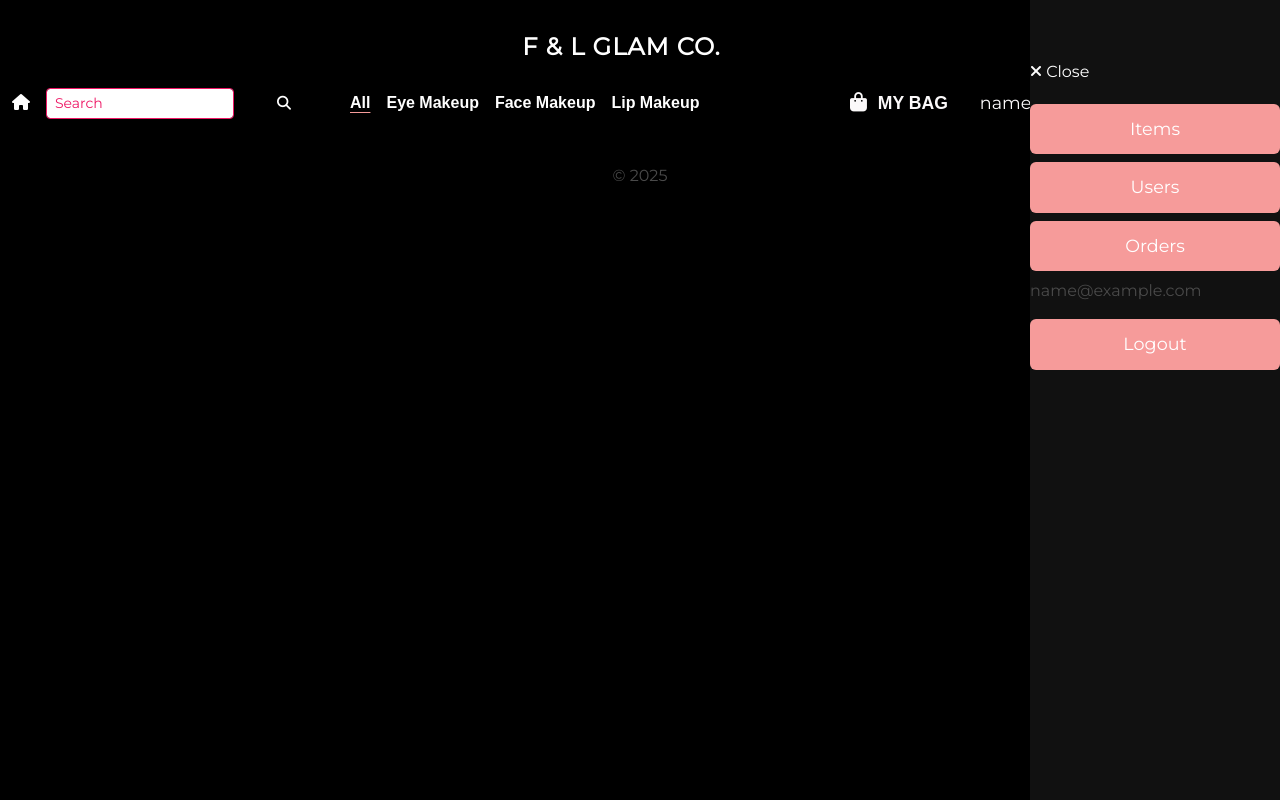
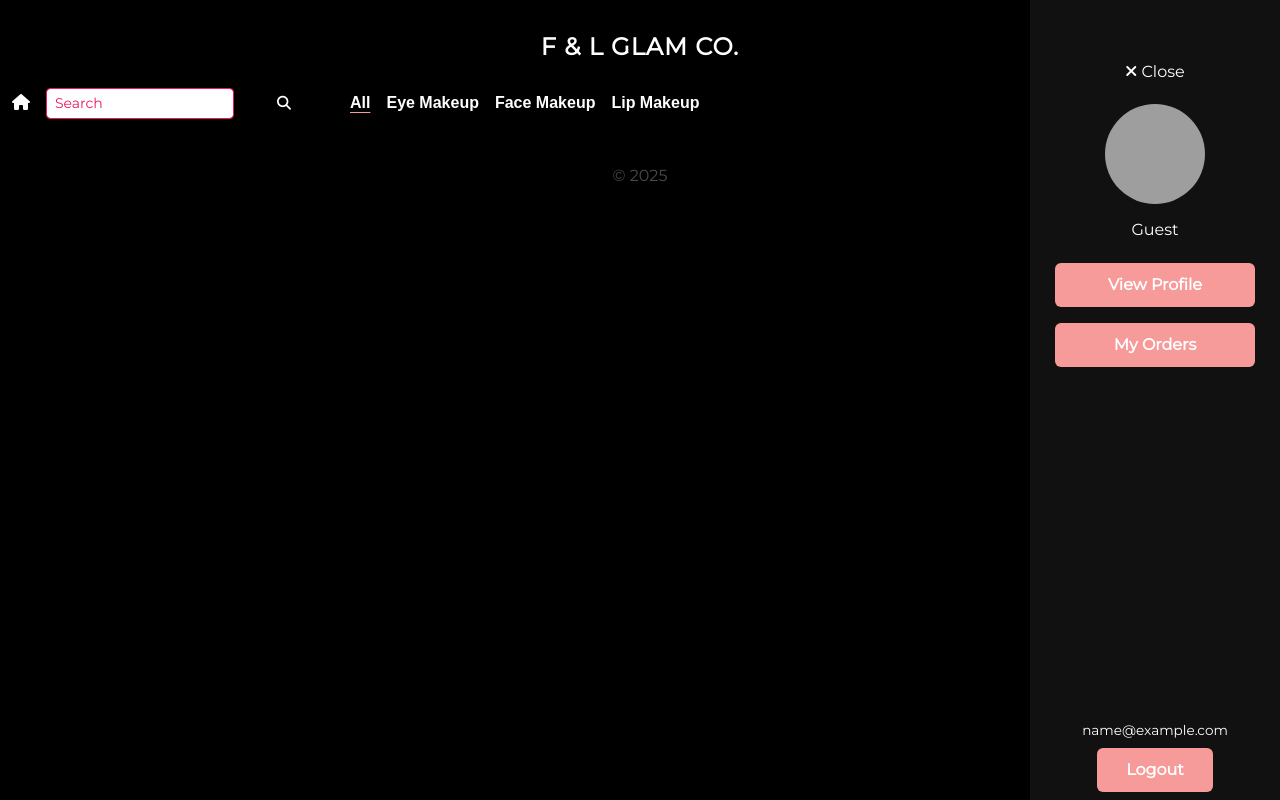
Before and after one commit to fritzabcdefg/F-GlamCo_2025_php, a PHP site: page /index.php in a window 1280 px wide, after a click on "Close". Run offline with PHP 8.4, Linux system fonts and the light colour scheme; the visitor is signed in with stand-in values (Sample User, id 1); data that the repository does not hold is empty; some libraries are stand-ins or nearby versions; grey boxes are pictures that could not be loaded.

Commit message:
sidebar upd

```diff
--- a/includes/header.php
+++ b/includes/header.php
@@ -19,34 +19,48 @@ if (session_status() === PHP_SESSION_NONE) { session_start(); }
 
 <!-- Sidebar -->
 <div id="mySidebar" class="sidebar">
-  <div class="sidebar-panel">
+  <div class="sidebar-panel text-center">
+
+    <!-- Close button -->
     <label for="sidebarToggle" class="closebtn"><i class="fas fa-times"></i> Close</label>
 
-    <?php if (isset($_SESSION['role']) && $_SESSION['role'] === 'admin'): ?>
-      <a href="/F&LGlamCo/product/index.php" class="sidebar-btn">Items</a>
-      <a href="/F&LGlamCo/admin/users.php" class="sidebar-btn">Users</a>
-      <a href="/F&LGlamCo/admin/orders.php" class="sidebar-btn">Orders</a>
-    <?php else: ?>
-      <a href="/F&LGlamCo/user/profile.php" class="sidebar-btn">Profile</a>
-      <a href="/F&LGlamCo/user/orders.php" class="sidebar-btn">My Orders</a>
-    <?php endif; ?>
+    <?php
+      // Fetch customer info if available
+      $img = isset($customer['image']) && $customer['image'] !== ''
+          ? '../uploads/' . $customer['image']
+          : 'http://bootdey.com/img/Content/avatar/avatar1.png';
 
-    <div class="bottom">
-      <p class="sidebar-email"><?= $_SESSION['email'] ?? '' ?></p>
+      $displayName = trim(($customer['fname'] ?? '') . ' ' . ($customer['lname'] ?? ''));
+    ?>
+
+    <!-- Profile picture -->
+    <img src="<?php echo $img; ?>" alt="Profile"
+         class="rounded-circle mb-3"
+         style="width:100px;height:100px;object-fit:cover;">
+
+    <!-- Name -->
+    <h6 class="text-white mb-3"><?php echo htmlspecialchars($displayName ?: 'Guest'); ?></h6>
+
+    <!-- Buttons -->
+    <a href="/F&LGlamCo/user/profile.php" class="sidebar-btn">View Profile</a>
+    <a href="/F&LGlamCo/user/orders.php" class="sidebar-btn">My Orders</a>
+
+    <!-- Bottom section -->
+    <div class="bottom mt-auto">
+      <p class="sidebar-email text-white mb-2">
+        <?php echo htmlspecialchars($_SESSION['email'] ?? ''); ?>
+      </p>
       <a href="/F&LGlamCo/user/logout.php" class="sidebar-btn logout">Logout</a>
     </div>
   </div>
 </div>
 
 
+<!-- Navbar -->
 <nav class="navbar navbar-expand-lg navbar-dark shadow-sm flex-column" style="background-color: #000;">
   <!-- Top row: Brand -->
   <div class="w-100 d-flex justify-content-between align-items-center py-2">
     <span class="navbar-brand text-white fw-bold fs-4 mx-auto">F & L GLAM CO.</span>
-    <?php if (isset($_SESSION['user_id'])): ?>
-      <!-- Hamburger icon only if logged in -->
-      <label for="sidebarToggle" class="openbtn me-3"><i class="fas fa-bars"></i></label>
-    <?php endif; ?>
   </div>
 
   <!-- Bottom row: Menus -->
@@ -69,16 +83,19 @@ if (session_status() === PHP_SESSION_NONE) { session_start(); }
       <li class="nav-item">
         <a class="nav-link text-pink" href="#"><i class="fas fa-shopping-bag"></i> MY BAG</a>
       </li>
+
+      <?php if (isset($_SESSION['user_id'])): ?>
+        <!-- Sidebar toggle beside the bag -->
+        <li class="nav-item">
+          <label for="sidebarToggle" class="nav-link text-pink" style="cursor:pointer;">
+            <i class="fas fa-bars"></i> MENU
+          </label>
+        </li>
+      <?php endif; ?>
+
       <?php if (!isset($_SESSION['user_id'])): ?>
         <li class="nav-item">
           <a class="nav-link text-pink" href="/F&LGlamCo/user/login.php"><i class="fas fa-user"></i> LOGIN</a>
-        </li>
-      <?php else: ?>
-        <li class="nav-item">
-          <span class="nav-link text-white"><?= $_SESSION['email'] ?? 'Welcome!' ?></span>
-        </li>
-        <li class="nav-item">
-          <a class="nav-link text-pink" href="/F&LGlamCo/user/logout.php">Logout</a>
         </li>
       <?php endif; ?>
     </ul>
--- a/includes/style/style.css
+++ b/includes/style/style.css
@@ -94,17 +94,40 @@ h1, h2, h3 {
 }
 
 /* Sidebar links styled as panel buttons */
-.sidebar a {
-  padding: 12px 20px;
+.sidebar {
+  display: flex;
+  flex-direction: column;
+  justify-content: space-between; /* pushes bottom section down */
+}
+
+.sidebar-panel {
+  display: flex;
+  flex-direction: column;
+  align-items: center;
+  height: 100%;
+}
+
+.sidebar-btn {
+  display: block;
+  width: 80%;
+  margin: 8px auto;
+  padding: 10px;
+  text-align: center;
+  background-color: #F69B9A;
+  color: #fff;
+  border-radius: 6px;
+  font-weight: bold;
   text-decoration: none;
-  font-size: 1.1rem;
+}
+
+.sidebar-btn:hover {
+  background-color: #fff;
+  color: #880E4F;
+}
+
+.sidebar-email {
+  font-size: 0.85rem;
   color: #fff;
-  display: block;
-  margin: 8px 0;
-  border-radius: 6px;
-  background-color: #F69b9A;
-  text-align: center;
-  transition: all 0.3s ease;
 }
 
 .sidebar a:hover {
```
